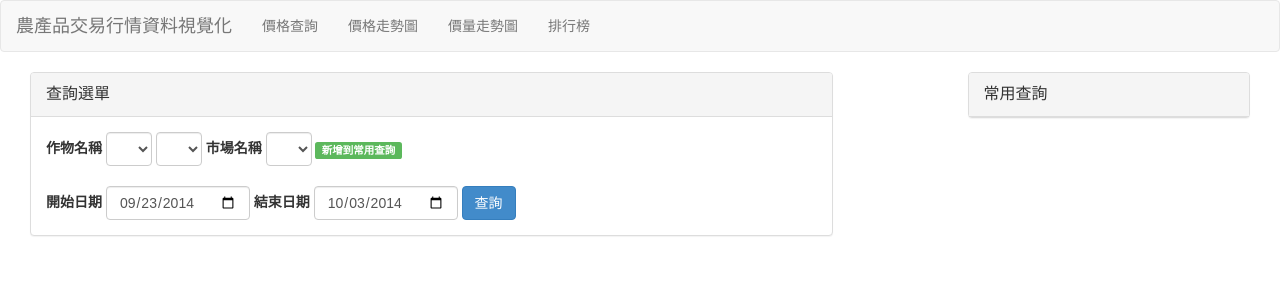
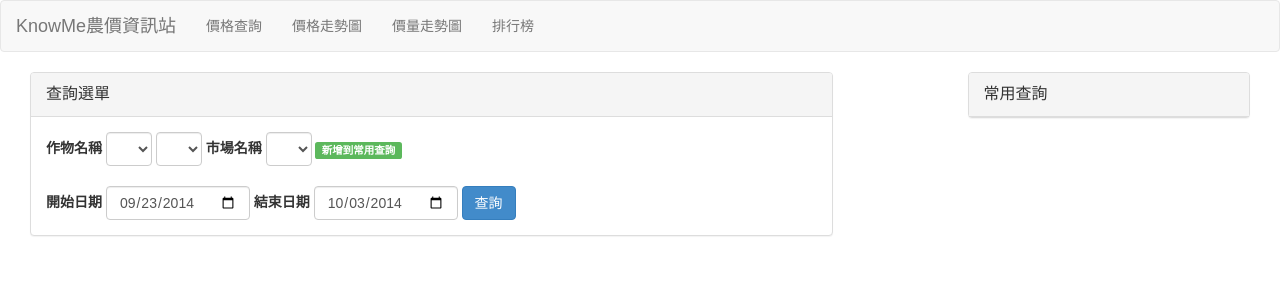
Before and after one commit to gn02297012/FarmTransData, a CakePHP app: the page made by app/View/Diagrams/line.ctp in a window 1280 px wide. Shown: the top 296 px of the page. Run offline with PHP 8.4 and a stand-in for CakePHP, Linux system fonts and the light colour scheme; the template is opened without the code that fills it, so the values that code supplies are empty; some libraries are stand-ins or nearby versions.

Commit message:
細節調整

```diff
--- a/app/View/Diagrams/bubble.ctp
+++ b/app/View/Diagrams/bubble.ctp
@@ -31,7 +31,7 @@
             $scope.baseUrl = '<?php echo $this->Html->webroot('/query/test'); ?>';
             //$scope.Crop = '';
             //$scope.Market = '';
-            $scope.StartDate = formatDateInput(new Date(), 86400 * 1000 * 10);
+            //$scope.StartDate = formatDateInput(new Date(), 86400 * 1000 * 10);
             //$scope.EndDate = formatDateInput(new Date());
             $scope.top = 5000;
             $scope.skip = 0;
--- a/app/View/Diagrams/line.ctp
+++ b/app/View/Diagrams/line.ctp
@@ -92,7 +92,7 @@
 </div>
 
 <script>
-    var margin = {top: 80, right: 60, bottom: 80, left: 50},
+    var margin = {top: 80, right: 60, bottom: 80, left: 60},
     width = 700 - margin.left - margin.right,
             height = 600 - margin.top - margin.bottom;
 
@@ -364,8 +364,8 @@
                 .attr('transform', 'rotate(-90)')
                 .attr('y', 6)
                 .attr('dy', '.71em')
-                .style('text-anchor', 'end')
-                .text('Quantity (KG)');
+                .style('text-anchor', 'end');
+                //.text('Quantity (KG)');
         //右上角的顯示日期
         svg.append('g')
                 .attr('class', 'info')
--- a/app/View/Layouts/default.ctp
+++ b/app/View/Layouts/default.ctp
@@ -14,7 +14,7 @@ $menuItems = array(
 <html>
     <head>
         <?php echo $this->Html->charset(); ?>
-        <title>農產品交易行情資料視覺化</title>
+        <title>KnowMe農價資訊站</title>
         <meta name="viewport" content="width=device-width, initial-scale=1">
         <script>
             var webroot = '<?php echo $this->Html->webroot ?>';
@@ -80,7 +80,7 @@ $menuItems = array(
                                 <span class="icon-bar"></span>
                                 <span class="icon-bar"></span>
                             </button>
-                            <?php echo $this->Html->link('農產品交易行情資料視覺化', '/diagrams', array('class' => 'navbar-brand')); ?>
+                            <?php echo $this->Html->link('KnowMe農價資訊站', '/diagrams', array('class' => 'navbar-brand')); ?>
                         </div>
 
                         <!-- Collect the nav links, forms, and other content for toggling -->
--- a/app/webroot/css/style.css
+++ b/app/webroot/css/style.css
@@ -190,3 +190,32 @@ body {
     position: relative;
     z-index: 1;
 }
+
+.arrowDown {
+    text-align: center;
+    position: absolute;
+    top: 85vh;
+    margin: 0px auto;
+    width: 100%;
+    -webkit-animation: upAndDown .5s infinite linear alternate;
+    -moz-animation: upAndDown .5s infinite linear alternate;
+    -o-animation: upAndDown .5s infinite linear alternate;
+}
+
+.arrowDown span {
+    font-size: 36px;
+    color: white;
+}
+
+@-webkit-keyframes upAndDown {
+    from { -webkit-transform: translateY(0px); }
+    to { -webkit-transform: translateY(10px); }
+}
+@-moz-keyframes upAndDown {
+    from { -moz-transform: translateY(0px); }
+    to { -moz-transform: translateY(10px); }
+}
+@-o-keyframes upAndDown {
+    from { -o-transform: translateY(0px); }
+    to { -o-transform: translateY(10px); }
+}
--- a/app/webroot/js/public.js
+++ b/app/webroot/js/public.js
@@ -76,7 +76,8 @@ $(document).ready(function() {
             console.log(url);
             $.get(url + '?ajax=1', function(data) {
                 $("#mainContent").html(data);
-                //$('.controlPanel #submit').click();
+                //是否要自動按下查詢按鈕
+                $('.controlPanel #submit').click();
             });
             //儲存history
             window.history.pushState(url, 'New Title', url);
```
Also changed, not shown: app/View/Diagrams/index.ctp (+7 -6 lines).
